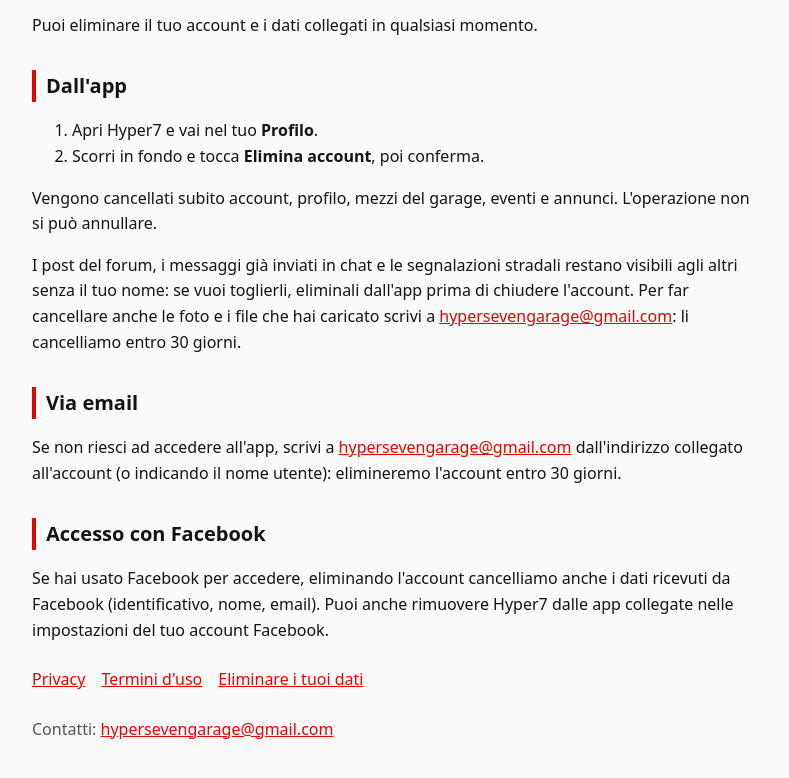
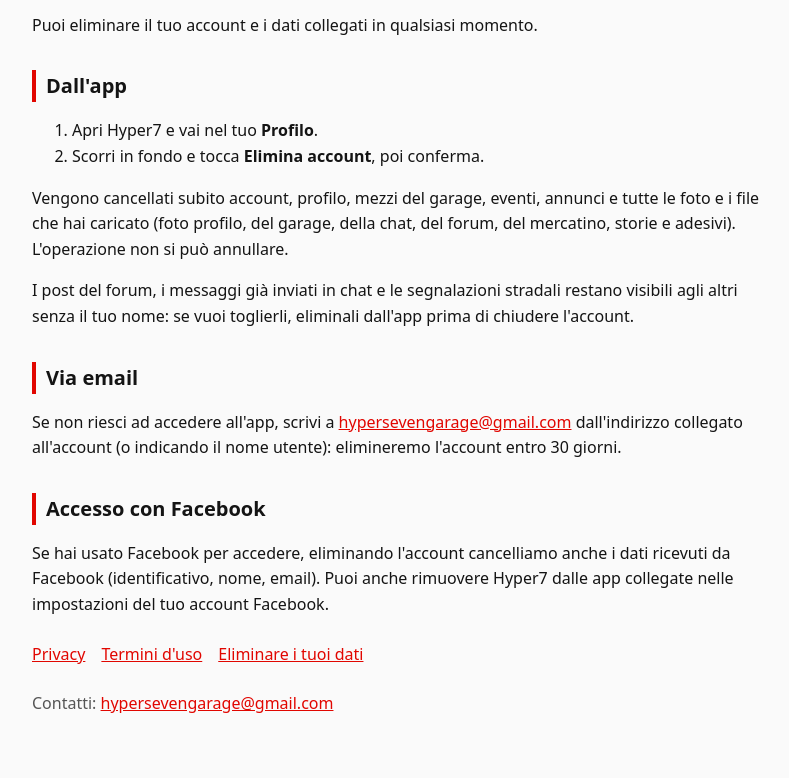
Before and after one commit to S7-Samuel-Livi/hyper7-legal, a plain HTML site: page eliminazione-dati.html in a window 1280 px wide. Shown: the part 160-938 px from the top of the page, without its empty margins (244-1033 px from the left). Drawn offline with Linux system fonts and the light colour scheme.

Commit message:
Eliminando l'account si cancellano anche foto e file caricati
Co-Authored-By: Claude Opus 5.5 <noreply@anthropic.com>

```diff
--- a/eliminazione-dati.html
+++ b/eliminazione-dati.html
@@ -22,10 +22,10 @@ nav{margin:24px 0;display:flex;gap:16px;flex-wrap:wrap}
 <li>Apri Hyper7 e vai nel tuo <b>Profilo</b>.</li>
 <li>Scorri in fondo e tocca <b>Elimina account</b>, poi conferma.</li>
 </ol>
-<p>Vengono cancellati subito account, profilo, mezzi del garage, eventi e annunci. L'operazione non si può annullare.</p>
+<p>Vengono cancellati subito account, profilo, mezzi del garage, eventi, annunci e tutte le foto e i file che hai caricato
+(foto profilo, del garage, della chat, del forum, del mercatino, storie e adesivi). L'operazione non si può annullare.</p>
 <p>I post del forum, i messaggi già inviati in chat e le segnalazioni stradali restano visibili agli altri senza il tuo nome:
-se vuoi toglierli, eliminali dall'app prima di chiudere l'account. Per far cancellare anche le foto e i file che hai caricato
-scrivi a <a href="mailto:hypersevengarage@gmail.com">hypersevengarage@gmail.com</a>: li cancelliamo entro 30 giorni.</p>
+se vuoi toglierli, eliminali dall'app prima di chiudere l'account.</p>
 <h2>Via email</h2>
 <p>Se non riesci ad accedere all'app, scrivi a <a href="mailto:hypersevengarage@gmail.com">hypersevengarage@gmail.com</a> dall'indirizzo collegato all'account
 (o indicando il nome utente): elimineremo l'account entro 30 giorni.</p>
```
Also changed, not shown: privacy.html (+2 -3 lines).
